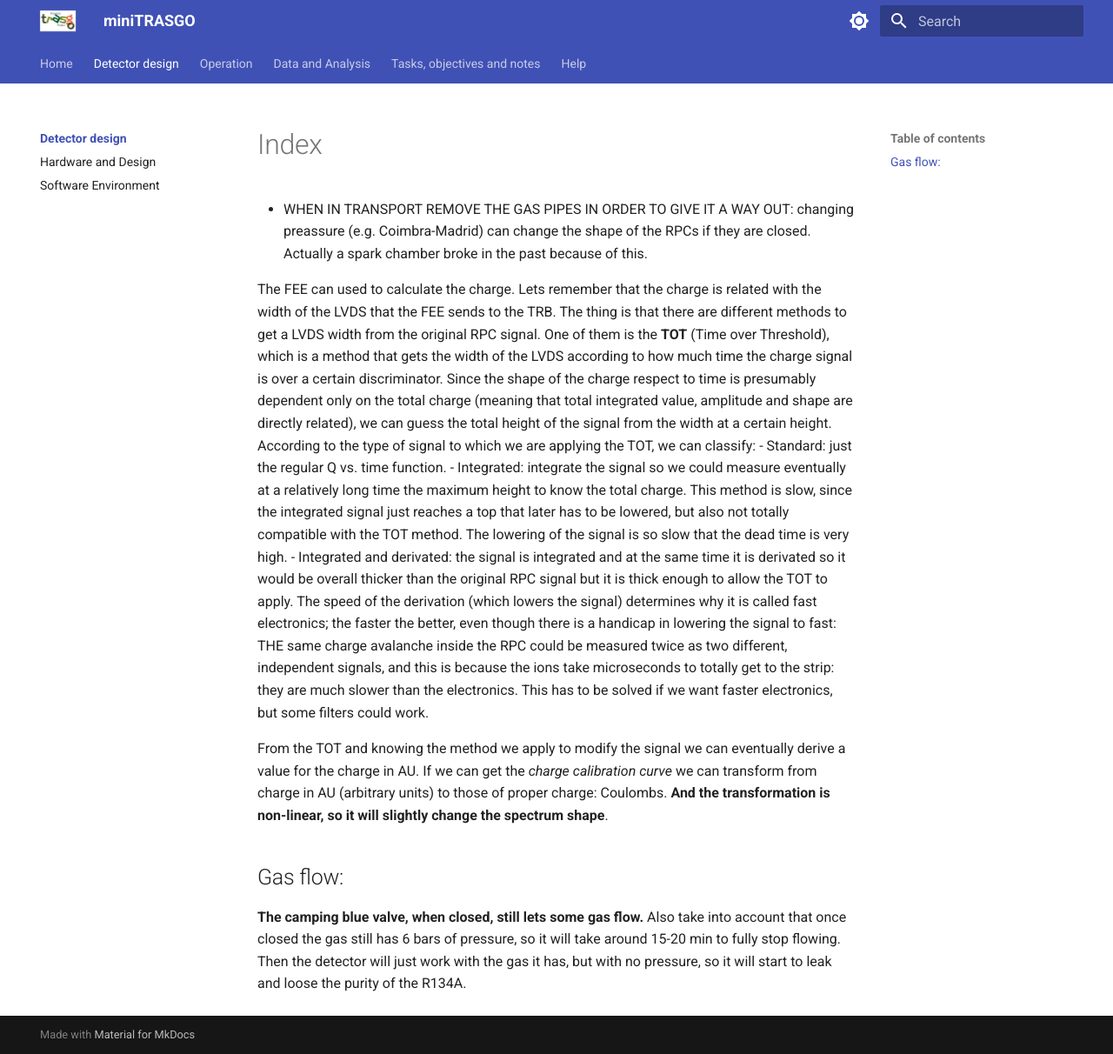
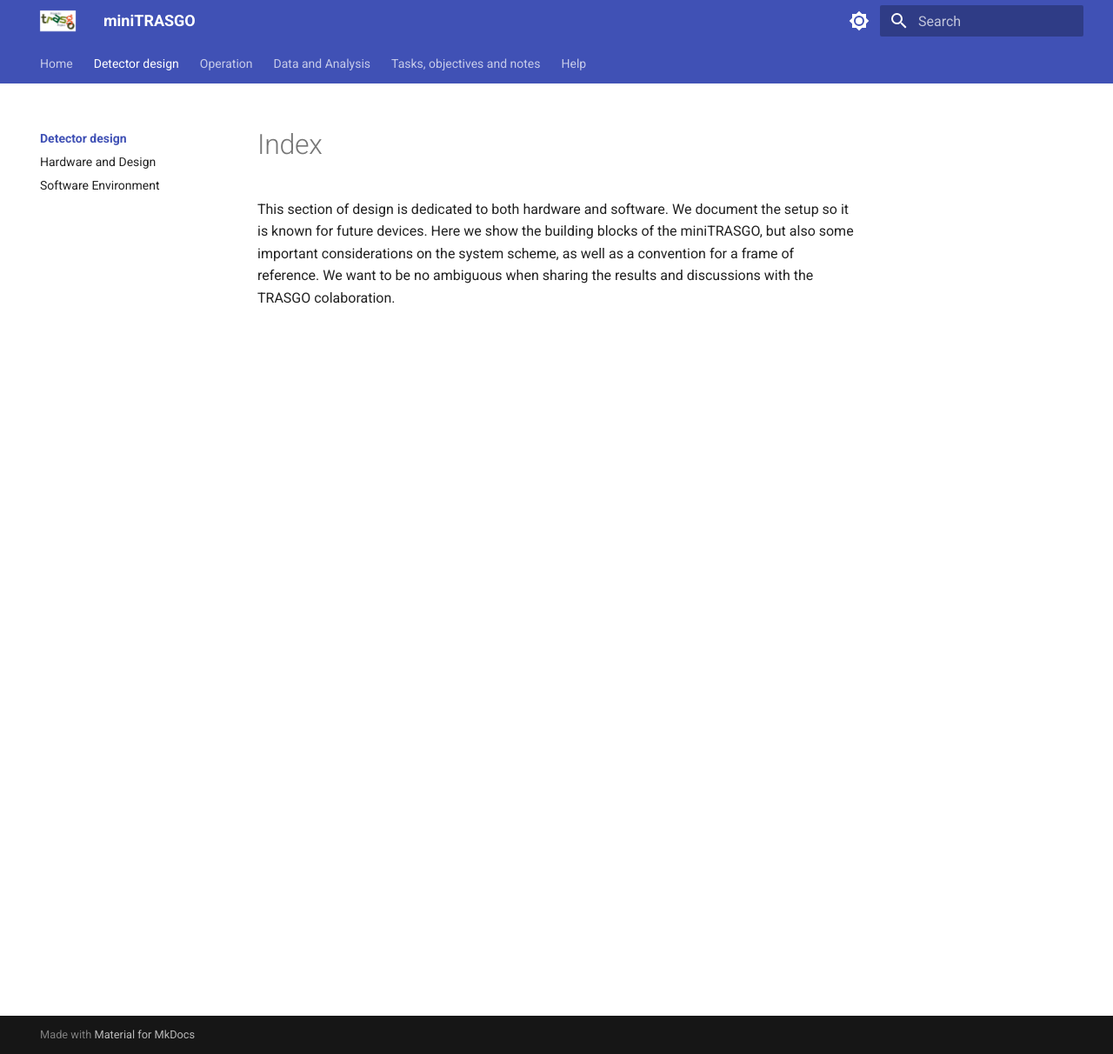
Before and after one commit to cayesoneira/miniTRASGO-documentation, an MkDocs documentation site: the page built from docs/design/index.md, in a window 1280 px wide and 1212 px high. Shown: the whole window at 87% size. Built offline with MkDocs 1.6.1 and Material for MkDocs 9.7.7, drawn with Linux system fonts in a browser that asks for light colours.

Commit message:
Update index.md

```diff
--- a/docs/design/index.md
+++ b/docs/design/index.md
@@ -1,12 +1 @@
-- WHEN IN TRANSPORT REMOVE THE GAS PIPES IN ORDER TO GIVE IT A WAY OUT: changing preassure (e.g. Coimbra-Madrid) can change the shape of the RPCs if they are closed. Actually a spark chamber broke in the past because of this.
-
-The FEE can used to calculate the charge. Lets remember that the charge is related with the width of the LVDS that the FEE sends to the TRB. The thing is that there are different methods to get a LVDS width from the original RPC signal. One of them is the **TOT** (Time over Threshold), which is a method that gets the width of the LVDS according to how much time the charge signal is over a certain discriminator. Since the shape of the charge respect to time is presumably dependent only on the total charge (meaning that total integrated value, amplitude and shape are directly related), we can guess the total height of the signal from the width at a certain height. According to the type of signal to which we are applying the TOT, we can classify:
-- Standard: just the regular Q vs. time function.
-- Integrated: integrate the signal so we could measure eventually at a relatively long time the maximum height to know the total charge. This method is slow, since the integrated signal just reaches a top that later has to be lowered, but also not totally compatible with the TOT method. The lowering of the signal is so slow that the dead time is very high.
-- Integrated and derivated: the signal is integrated and at the same time it is derivated so it would be overall thicker than the original RPC signal but it is thick enough to allow the TOT to apply. The speed of the derivation (which lowers the signal) determines why it is called fast electronics; the faster the better, even though there is a handicap in lowering the signal to fast: THE same charge avalanche inside the RPC could be measured twice as two different, independent signals, and this is because the ions take microseconds to totally get to the strip: they are much slower than the electronics. This has to be solved if we want faster electronics, but some filters could work.
-
-From the TOT and knowing the method we apply to modify the signal we can eventually derive a value for the charge in AU. If we can get the *charge calibration curve* we can transform from charge in AU (arbitrary units) to those of proper charge: Coulombs. **And the transformation is non-linear, so it will slightly change the spectrum shape**.
-
-
-## Gas flow:
-**The camping blue valve, when closed, still lets some gas flow.** Also take into account that once closed the gas still has 6 bars of pressure, so it will take around 15-20 min to fully stop flowing. Then the detector will just work with the gas it has, but with no pressure, so it will start to leak and loose the purity of the R134A.
+This section of design is dedicated to both hardware and software. We document the setup so it is known for future devices. Here we show the building blocks of the miniTRASGO, but also some important considerations on the system scheme, as well as a convention for a frame of reference. We want to be no ambiguous when sharing the results and discussions with the TRASGO colaboration.
```
